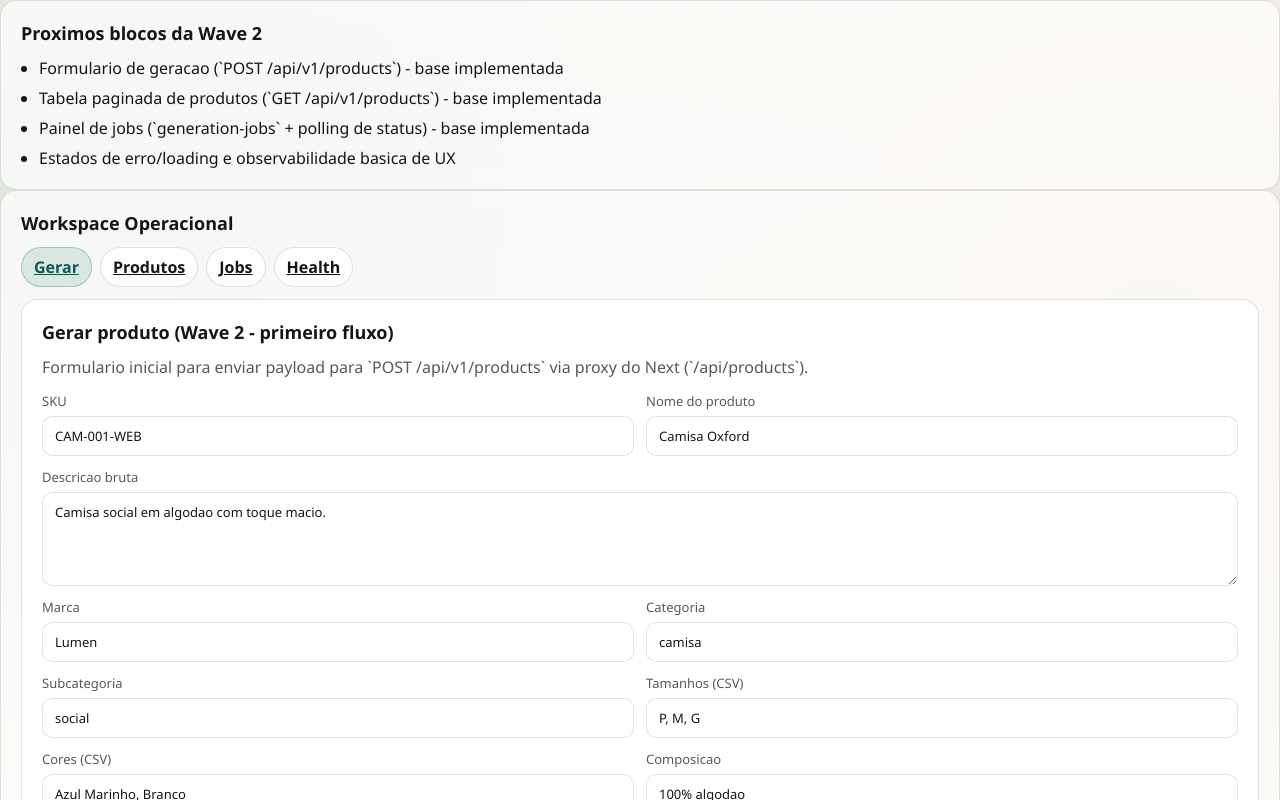
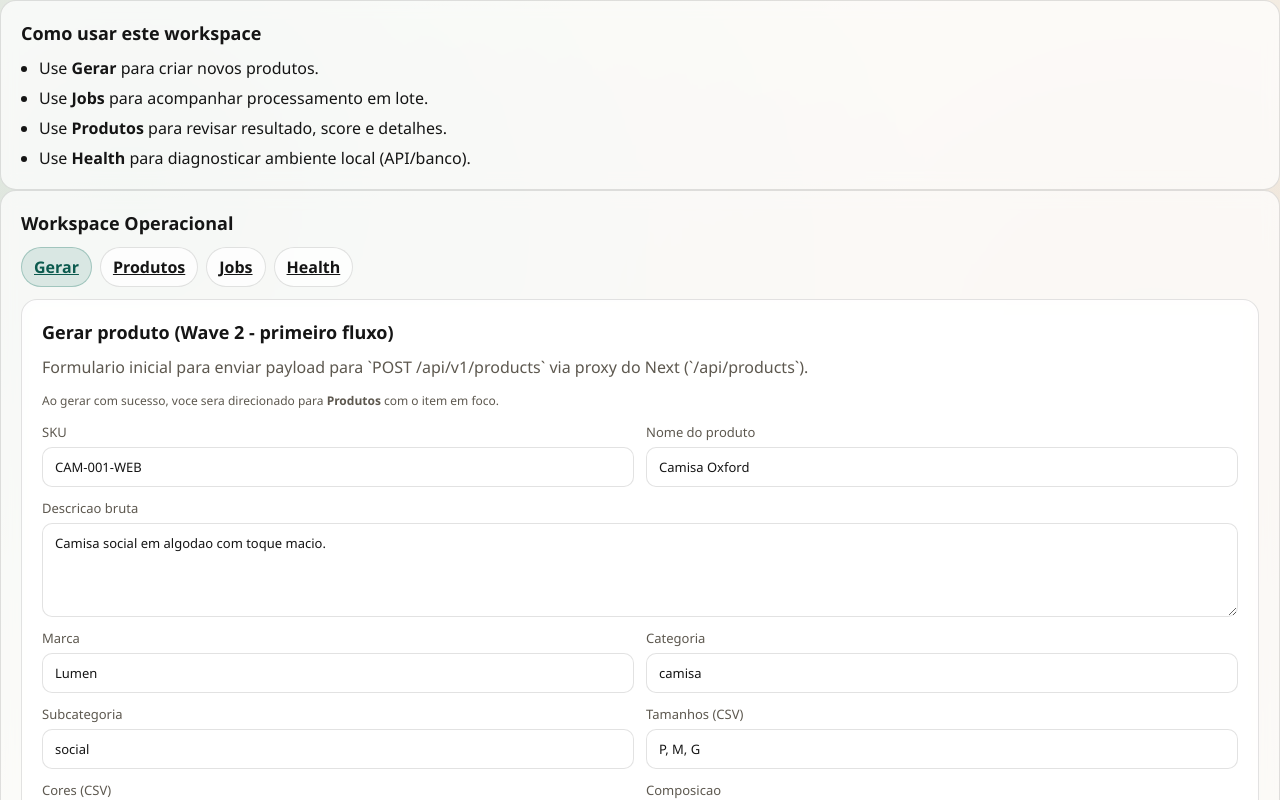
Before and after one commit to dsousart/cadastro-produtos, a Next.js app in the folder web/: page /gerar in a window 1280 px wide. Shown: the top 800 px of the page. Built offline with nearby package versions, Linux system fonts and the light colour scheme; no server answers.

Commit message:
feat(web-ux): improve user-first clarity and actionable feedback

```diff
--- a/web/components/generation-jobs-panel.tsx
+++ b/web/components/generation-jobs-panel.tsx
@@ -46,7 +46,7 @@ function buildSampleBatchPayload() {
         colecao: "essenciais",
         preco: 299.9,
         promocao: null,
-        imagens: [],
+        imagens: ["https://cdn.exemplo.com/cam-job-web-1.jpg"],
         guidelines_marca: { termos_proibidos: [] },
         regras_categoria: { tamanhos_validos: [], cores_validas: [] },
         restricoes_legais: { claims_proibidos: [] },
@@ -84,6 +84,16 @@ export function GenerationJobsPanel({ onJobCompleted }: GenerationJobsPanelProps
       (jobStatus.status === "pending" || jobStatus.status === "running"),
     [autoPollingEnabled, jobStatus],
   );
+  const errorHint = useMemo(() => {
+    if (!error) return null;
+    if (createStatus === 422) {
+      return "Revise o JSON do payload (campos obrigatorios e imagens com URL valida).";
+    }
+    if (createStatus === 503) {
+      return "API sem banco configurado para operacao de jobs. Verifique o ambiente local.";
+    }
+    return null;
+  }, [createStatus, error]);
 
   useEffect(() => {
     try {
@@ -217,6 +227,9 @@ export function GenerationJobsPanel({ onJobCompleted }: GenerationJobsPanelProps
         <p>
           Painel inicial para `POST /api/v1/generation-jobs` e acompanhamento de status por polling.
         </p>
+        <p className="muted-inline">
+          Quando o job concluir, a interface direciona automaticamente para <strong>Produtos</strong>.
+        </p>
       </div>
 
       <div className="form-actions">
@@ -252,6 +265,7 @@ export function GenerationJobsPanel({ onJobCompleted }: GenerationJobsPanelProps
         ) : null}
         {copyFeedback ? <span className="ok">{copyFeedback}</span> : null}
         {error ? <span className="warn">{error}</span> : null}
+        {errorHint ? <span className="muted-inline">{errorHint}</span> : null}
       </div>
 
       <div className="jobs-preferences">
--- a/web/components/product-generator-form.tsx
+++ b/web/components/product-generator-form.tsx
@@ -64,7 +64,7 @@ function toPayload(state: FormState) {
     colecao: state.colecao.trim(),
     preco: Number(state.preco),
     promocao: null,
-    imagens: [],
+    imagens: ["https://cdn.exemplo.com/cam-001-1.jpg"],
     guidelines_marca: { termos_proibidos: [] },
     regras_categoria: { tamanhos_validos: [], cores_validas: [] },
     restricoes_legais: { claims_proibidos: [] },
@@ -85,6 +85,19 @@ export function ProductGeneratorForm({ onCreated }: ProductGeneratorFormProps) {
   const [responseBody, setResponseBody] = useState<unknown | null>(null);
 
   const payloadPreview = useMemo(() => toPayload(form), [form]);
+  const errorHint = useMemo(() => {
+    if (!error) return null;
+    if (responseStatus === 422) {
+      return "Revise os campos obrigatorios do payload (SKU, preco > 0 e ao menos 1 URL em imagens).";
+    }
+    if (responseStatus === 500) {
+      return "Falha interna no processamento. Tente novamente e, se persistir, confira a aba Health.";
+    }
+    if (responseStatus === 503) {
+      return "Servico indisponivel no momento. Verifique se a API e o banco estao ativos.";
+    }
+    return null;
+  }, [error, responseStatus]);
 
   async function handleSubmit(event: FormEvent<HTMLFormElement>) {
     event.preventDefault();
@@ -134,6 +147,9 @@ export function ProductGeneratorForm({ onCreated }: ProductGeneratorFormProps) {
         <p>
           Formulario inicial para enviar payload para `POST /api/v1/products` via proxy do Next
           (`/api/products`).
+        </p>
+        <p className="muted-inline">
+          Ao gerar com sucesso, voce sera direcionado para <strong>Produtos</strong> com o item em foco.
         </p>
       </div>
 
@@ -261,6 +277,7 @@ export function ProductGeneratorForm({ onCreated }: ProductGeneratorFormProps) {
           </button>
           {responseStatus !== null ? <span>Status HTTP: {responseStatus}</span> : null}
           {error ? <span className="warn">{error}</span> : null}
+          {errorHint ? <span className="muted-inline">{errorHint}</span> : null}
         </div>
       </form>
 
--- a/web/components/products-list-panel.tsx
+++ b/web/components/products-list-panel.tsx
@@ -356,6 +356,11 @@ export function ProductsListPanel({
       <div className="section-head">
         <h2>Produtos gerados (listagem paginada)</h2>
         <p>Consulta `GET /api/v1/products` via proxy do Next (`/api/products`).</p>
+        {error && lastResponseStatus === 503 ? (
+          <p className="warn">
+            Listagem indisponivel sem banco configurado. Ative a conexao da API com PostgreSQL para consultar produtos.
+          </p>
+        ) : null}
       </div>
 
       <div className="filters-grid">
@@ -566,6 +571,11 @@ export function ProductsListPanel({
             <button type="button" onClick={() => router.push("/gerar")}>
               Ir para Gerar
             </button>
+            {lastResponseStatus === 503 ? (
+              <button type="button" onClick={() => router.push("/health")}>
+                Ver Health
+              </button>
+            ) : null}
           </div>
         </div>
       ) : null}
--- a/web/components/wave2-dashboard.tsx
+++ b/web/components/wave2-dashboard.tsx
@@ -72,12 +72,12 @@ export function Wave2Dashboard({
   return (
     <>
       <section className="panel">
-        <h2>Proximos blocos da Wave 2</h2>
+        <h2>Como usar este workspace</h2>
         <ul>
-          <li>Formulario de geracao (`POST /api/v1/products`) - base implementada</li>
-          <li>Tabela paginada de produtos (`GET /api/v1/products`) - base implementada</li>
-          <li>Painel de jobs (`generation-jobs` + polling de status) - base implementada</li>
-          <li>Estados de erro/loading e observabilidade basica de UX</li>
+          <li>Use <strong>Gerar</strong> para criar novos produtos.</li>
+          <li>Use <strong>Jobs</strong> para acompanhar processamento em lote.</li>
+          <li>Use <strong>Produtos</strong> para revisar resultado, score e detalhes.</li>
+          <li>Use <strong>Health</strong> para diagnosticar ambiente local (API/banco).</li>
         </ul>
       </section>
 
--- a/web/lib/api-client.ts
+++ b/web/lib/api-client.ts
@@ -13,6 +13,16 @@ export class ApiClientError extends Error {
 function extractErrorMessage(body: unknown, fallback: string) {
   if (body && typeof body === "object") {
     const obj = body as Record<string, unknown>;
+    if (Array.isArray(obj.detail) && obj.detail.length > 0) {
+      const first = obj.detail[0];
+      if (first && typeof first === "object") {
+        const issue = first as Record<string, unknown>;
+        const loc = Array.isArray(issue.loc) ? issue.loc.join(".") : "";
+        const msg = typeof issue.msg === "string" ? issue.msg : "";
+        if (msg && loc) return `${msg} (campo: ${loc})`;
+        if (msg) return msg;
+      }
+    }
     if (typeof obj.detail === "string" && obj.detail) return obj.detail;
     if (typeof obj.message === "string" && obj.message) return obj.message;
     if (typeof obj.error === "string" && obj.error) return obj.error;
```
Also changed, not shown: 1 other file (tests, documents, lock files or other folders).
